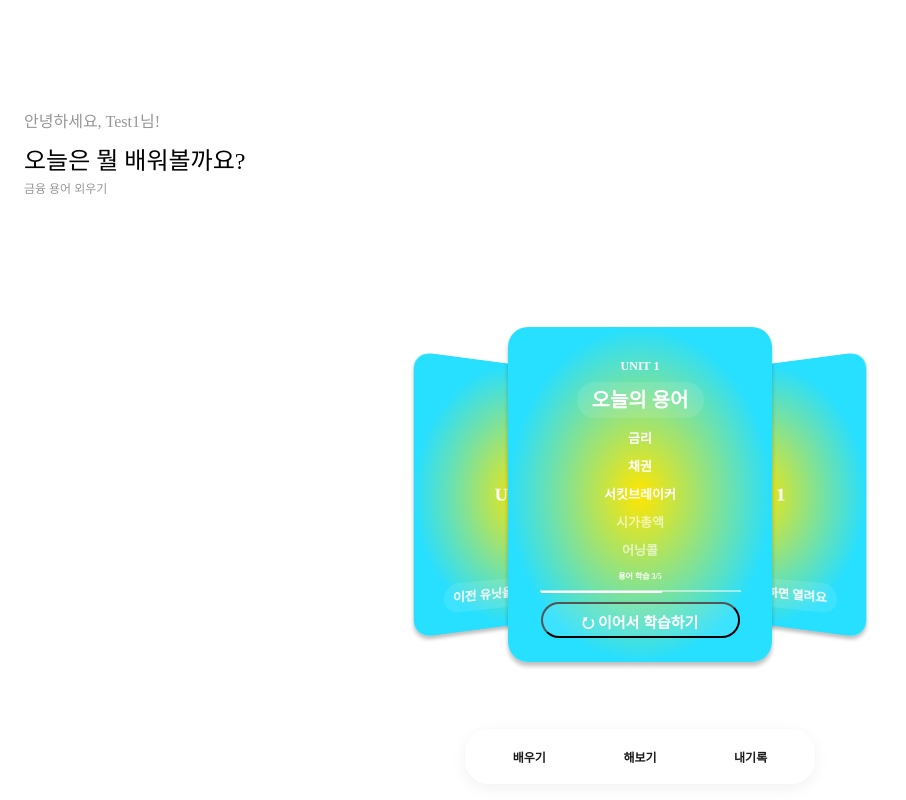
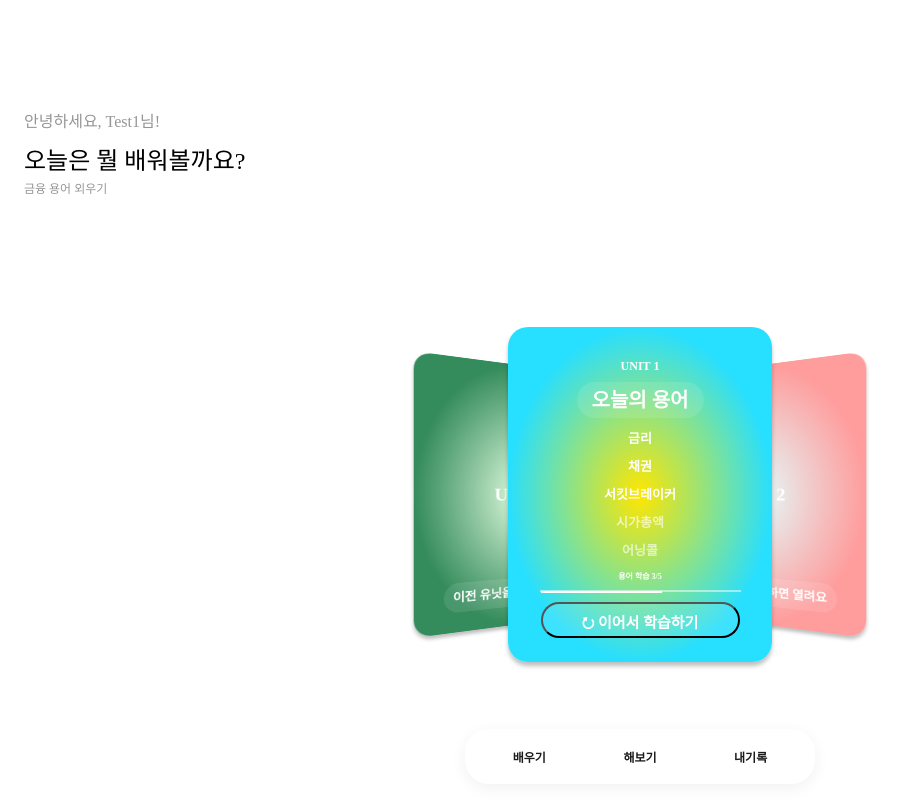
Before and after one commit to PermanentNostalgia/interest_FE, a React (Vite) app: page /units/unit1 in a window 1280 px wide. Shown: the whole page, without its empty margins (0-906 px from the left). Built offline with nearby package versions, Linux system fonts and the light colour scheme; a web font is replaced by a local one.

Commit message:
Fix: 시계 반대 방향으로 카드가 제대로 회전하지 않는 버그 수정

```diff
--- a/src/assets/unit_page/unit_card_metadata.js
+++ b/src/assets/unit_page/unit_card_metadata.js
@@ -1,6 +1,6 @@
 const unitPageMetadata = {
     unit1: {
-        previousUnit: null,
+        previousUnit: "unit3",
         nextUnit: "unit2",
         title: "UNIT 1",
         innerColor: "#FFE600",
@@ -20,15 +20,21 @@ const unitPageMetadata = {
         title: "UNIT 2",
         innerColor: "#E2FFFF",
         outterColor: "#FF9C9C",
-        locked: true
+        locked: true,
+        chapters: [
+
+        ]
     },
     unit3: {
         previousUnit: "unit2",
-        nextUnit: null,
+        nextUnit: "unit1",
         title: "UNIT 3",
         innerColor: "#E6FFE2",
         outterColor: "#348B5C",
-        locked: true
+        locked: true,
+        chapters: [
+
+        ]
     }
 };
 
--- a/src/components/unit_page/UnitCard.jsx
+++ b/src/components/unit_page/UnitCard.jsx
@@ -3,11 +3,12 @@ import { useNavigate } from "react-router"
 
 import style from "../../styles/unit_page.module.css"
 
-export default function UnitCard({scrollPosition, side, metadata, locked, chapterProgress}) {
+export default function UnitCard({scrollPosition, side, rotationSpeed, metadata, chapterProgress}) {
     const navigate = useNavigate();
     const [chapters, setChapters] = useState([]);
+
     useEffect(()=>{
-        if(!locked) {
+        if(!metadata["locked"]) {
             let chaptersList = metadata.chapters.map((chapter, index) => (
                 <p key={chapter.segment} className={`${style.chapter_title} ${(index<chapterProgress) ? style.highlight : ""}`}
                 style={{
@@ -25,30 +26,19 @@ export default function UnitCard({scrollPosition, side, metadata, locked, chapte
     };
 
     let rotationStartingPosition, rotationDirection;
-    switch(side) {
-        case 0:
-            rotationStartingPosition = `${-Math.abs(scrollPosition)*0.01}s`;
-            break;
-        case 1:
-            rotationStartingPosition = `${-5/3 - Math.abs(scrollPosition)*0.01}s`;
-            break;
-        case 2:
-            rotationStartingPosition = `${-10/3 - Math.abs(scrollPosition)*0.01}s`;
-            break;
-        default:
-            return (<></>);
-    }
 
-    if(scrollPosition>=0) {
+    if(scrollPosition>0) {
         rotationDirection = "reverse";
+        rotationStartingPosition = `${-rotationSpeed*(3-side)/3 - Math.abs(scrollPosition)*0.01}s`;
     } else {
         rotationDirection = "normal";
+        rotationStartingPosition = `${-rotationSpeed*side/3 - Math.abs(scrollPosition)*0.01}s`;
     }
 
     return (
-    <div className={`${style.unit_card} ${locked ? style.locked : style.unlocked}`} style={
+    <div className={`${style.unit_card} ${metadata["locked"] ? style.locked : style.unlocked}`} style={
         {animationName: `${style.unit_card_rotation}`,
-        animationDuration: `5s`,
+        animationDuration: `${rotationSpeed}s`,
         animationDelay: rotationStartingPosition,
         animationDirection: rotationDirection,
         animationIterationCount: "infinite",
@@ -56,7 +46,7 @@ export default function UnitCard({scrollPosition, side, metadata, locked, chapte
         animationPlayState: "paused",
         background: `radial-gradient(50% 50% at 50% 50%, ${metadata.innerColor} 0%, ${metadata.outterColor} 100%)`
         }}>
-        {   (locked) ?
+        {   (metadata["locked"]) ?
             (<><h1 className={`${style.unit_card_title} ${style.locked}`}>{metadata.title}</h1>
             <div className={style.unit_card_button}>이전 유닛을 완료하면 열려요</div>
             </>)
--- a/src/components/unit_page/UnitCardRoulette.jsx
+++ b/src/components/unit_page/UnitCardRoulette.jsx
@@ -6,16 +6,21 @@ import unitCardMetadata from "../../assets/unit_page/unit_card_metadata.js"
 
 import style from "../../styles/unit_page.module.css"
 
-export default function UnitCardRoulette({unitName}) {
+export default function UnitCardRoulette({unitName, rotationSpeed=3}) {
     const [scrollPosition, setScrollPosition] = useState(0);
     const [mousePositionX, setMousePositionX] = useState(undefined);
     const [dragging, setDragging] = useState(false);
 
-    const [orderedUnitCardMetadata, setOrderedUnitCardMetadata] = useState({});
+    const [orderedUnitCardMetadata, setOrderedUnitCardMetadata] = useState([]);
 
     useEffect(()=>{
-        // 추후, 웹서버에서 챕터 진행 정보 받아오는 거 구현해야함
+        const newMetadata = [];
+        newMetadata[0] = unitCardMetadata[unitName] ?? unitCardMetadata["unit1"];
+        newMetadata[2] = unitCardMetadata[newMetadata[0].nextUnit];
+        newMetadata[1] = unitCardMetadata[newMetadata[0].previousUnit];
+        console.log(newMetadata);
 
+        setOrderedUnitCardMetadata(newMetadata);
     },[]);
 
     const handleRotationStart = useCallback(e => {
@@ -23,11 +28,9 @@ export default function UnitCardRoulette({unitName}) {
 
         if(e.type=="touchstart") {
             setMousePositionX(e.touches[0].screenX);
-            console.log(`Attached: ${e.touches[0].screenX}`);
         } else {
             e.preventDefault();
             setMousePositionX(e.screenX);
-            console.log(`Attached: ${e.screenX}`);
         }
 
         setDragging(true);
@@ -48,9 +51,9 @@ export default function UnitCardRoulette({unitName}) {
         let newScrollPosition = scrollPosition + (newMousePositionX - mousePositionX);
 
         setScrollPosition(newScrollPosition);
+        console.log(newScrollPosition);
 
         setMousePositionX(newMousePositionX);
-        console.log(newScrollPosition);
     }, [dragging, scrollPosition, mousePositionX]);
 
     const handleRotationEnd = useCallback(e => {
@@ -61,6 +64,15 @@ export default function UnitCardRoulette({unitName}) {
         setDragging(false);
     }, [dragging]);
 
+    let unitCards = [];
+    if(orderedUnitCardMetadata.length!=0) {
+        unitCards = orderedUnitCardMetadata.map((metadata, index)=>{
+            return(
+                <UnitCard key={index} scrollPosition={scrollPosition} rotationSpeed={rotationSpeed} side={index} metadata={metadata ?? unitCardMetadata["unit1"]} chapterProgress={3}/>
+            );
+        })
+    }
+
     return (
         <div onTouchStart={handleRotationStart}
             onTouchMove={handleRotation} onTouchEnd={handleRotationEnd}
@@ -68,9 +80,7 @@ export default function UnitCardRoulette({unitName}) {
             onMouseUp={handleRotationEnd} onMouseLeave={handleRotationEnd}
             className={style.unit_card_roulette}
             style={{zIndex: "0", perspective: "500rem", transformStyle: "preserve-3d"}}>
-                <UnitCard scrollPosition={scrollPosition} side={0} metadata={unitCardMetadata[unitName]} locked={false} chapterProgress={3}/>
-                <UnitCard scrollPosition={scrollPosition} side={1} metadata={unitCardMetadata[unitName]} locked={true} chapterProgress={3}/>
-                <UnitCard scrollPosition={scrollPosition} side={2} metadata={unitCardMetadata[unitName]} locked={true} chapterProgress={3}/>
+            {unitCards}
         </div>
     );
 }
--- a/src/pages/UnitPage.jsx
+++ b/src/pages/UnitPage.jsx
@@ -22,7 +22,7 @@ export default function UnitPage() {
             <p className={`${style.unit_page_slogan} ${style.hello3}`}>
                 금융 용어 외우기
             </p>
-            <UnitCardRoulette unitName={unitName}/>
+            <UnitCardRoulette unitName={unitName} rotationSpeed={6}/>
             <BottomTab />
         </div>
     );
--- a/src/styles/unit_page.module.css
+++ b/src/styles/unit_page.module.css
@@ -225,11 +225,11 @@
 }
 
 @keyframes unit_card_rotation {
-    33.33% {
+    33.33333% {
         transform: translate3d(-150rem, 0rem, -150rem) rotateY(30deg);
     }
 
-    66.66% {
+    66.66666% {
         transform: translate3d(150rem, 0rem, -150rem) rotateY(-30deg);
     }
 
```
